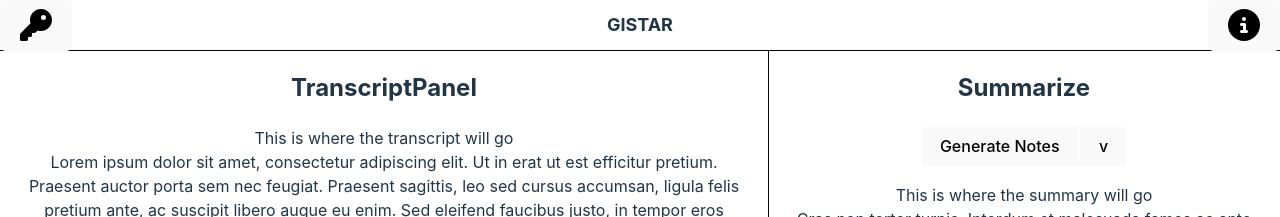
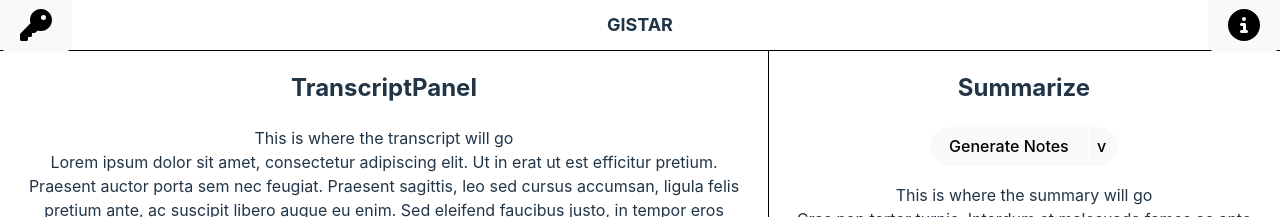
Before and after one commit to Carsonthemonkey/GIST, a React (Vite) app: page / in a window 1280 px wide. Shown: the top 217 px of the page. Built offline with nearby package versions, Linux system fonts and the light colour scheme.

Commit message:
Adds summary button styling

```diff
--- a/src/styles/SummaryPanel.css
+++ b/src/styles/SummaryPanel.css
@@ -5,6 +5,9 @@
   width: 40%;
   bottom: 50px;
   overflow-y: scroll;
+}
+#summary-panel button {
+  border-radius: 50px;
 }
 #summary-panel #notes-button {
   border: 1px solid #fff;
@@ -16,12 +19,14 @@
   border: 1px solid #fff;
   border-top-left-radius: 0;
   border-bottom-left-radius: 0;
+  padding-left: 8px;
+  padding-right: 12px;
 }
 #summary-panel #summary-drop-down {
   list-style-type: none;
   padding: 0;
   margin-top: 0;
-  width: 45%;
+  width: 35%;
   background-color: #fff;
   border: 1px solid #ccc;
   border-radius: 5px;
--- a/src/styles/SummaryPanel.scss
+++ b/src/styles/SummaryPanel.scss
@@ -7,6 +7,10 @@
     width: 40%;
     bottom: 50px;
     overflow-y: scroll;
+
+    button {
+        border-radius: 50px;
+    }
 
     #notes-button {
         border: 1px solid #fff;
@@ -19,13 +23,15 @@
         border: 1px solid #fff;
         border-top-left-radius: 0;
         border-bottom-left-radius: 0;
+        padding-left: 8px;
+        padding-right: 12px;
     }
 
     #summary-drop-down {
         list-style-type: none;
         padding: 0;
         margin-top: 0;
-        width: 45%;
+        width: 35%;
         background-color: #fff;
         border: 1px solid #ccc;
         border-radius: 5px;
```
Also changed, not shown: 1 other file (tests, documents, lock files or other folders).
